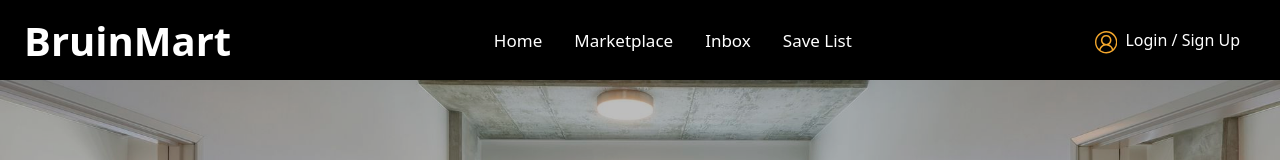
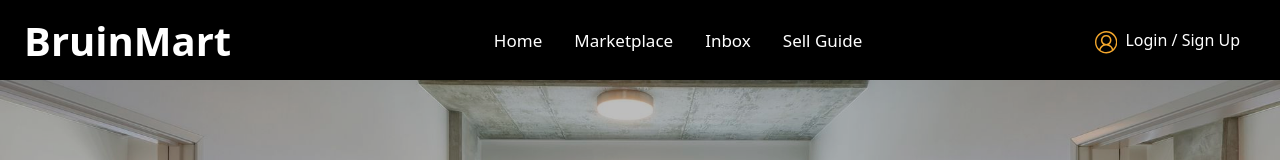
Before and after one commit to ythou00/BruinMart_Official, a React (Vite) app: page / in a window 1280 px wide. Shown: the top 160 px of the page. Built offline with nearby package versions, Linux system fonts and the light colour scheme; a web font is replaced by a local one.

Commit message:
remove save-list to sell-guide

```diff
--- a/src/component/navBar.jsx
+++ b/src/component/navBar.jsx
@@ -15,7 +15,7 @@ export default function NavBar() {
                 <li><Link to="/home" className="nav-link">Home</Link></li>
                 <li className="active"><Link to="/marketplace" className="nav-link">Marketplace</Link></li>
                 <li><Link to="/inbox" className="nav-link">Inbox</Link></li>
-                <li><Link to="/sell-guide" className="nav-link">Save List</Link></li>
+                <li><Link to="/sell-guide" className="nav-link">Sell Guide</Link></li>
             </ul>
         </div>
         <div className="right">
```
